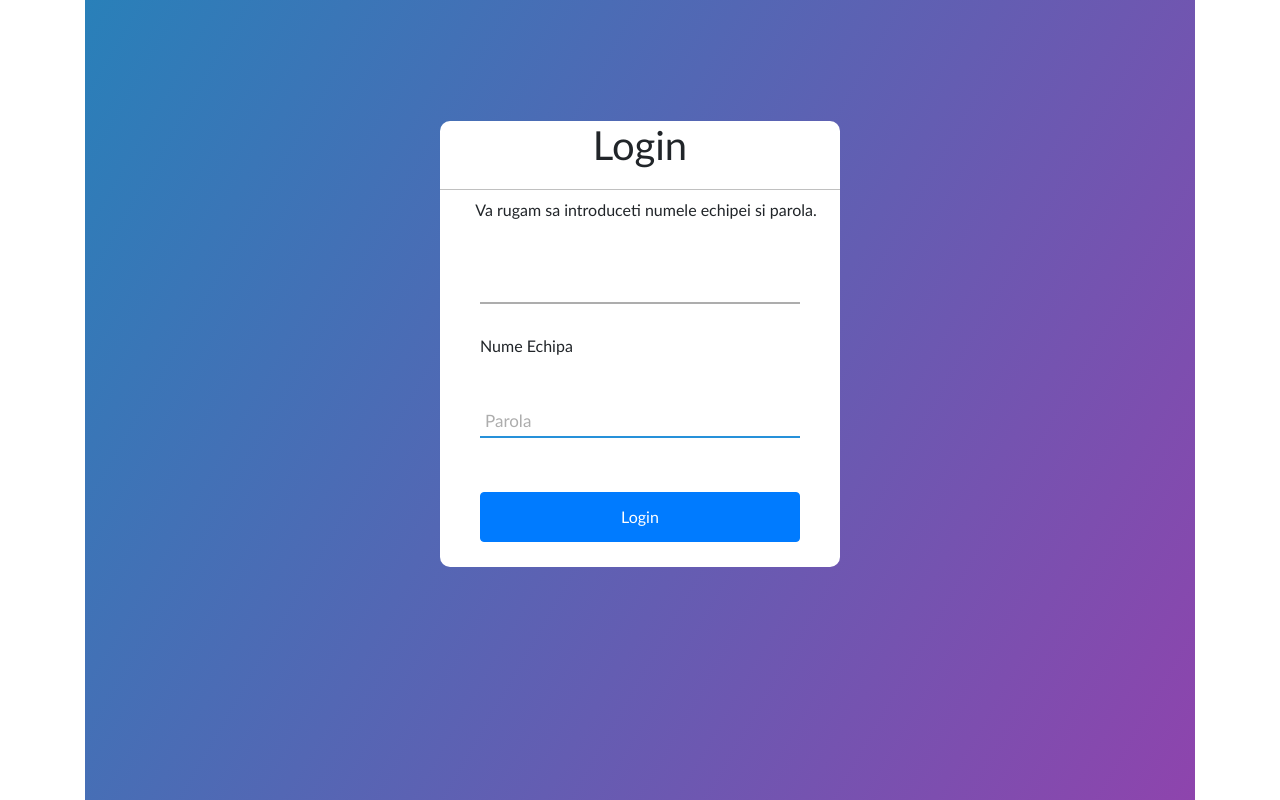
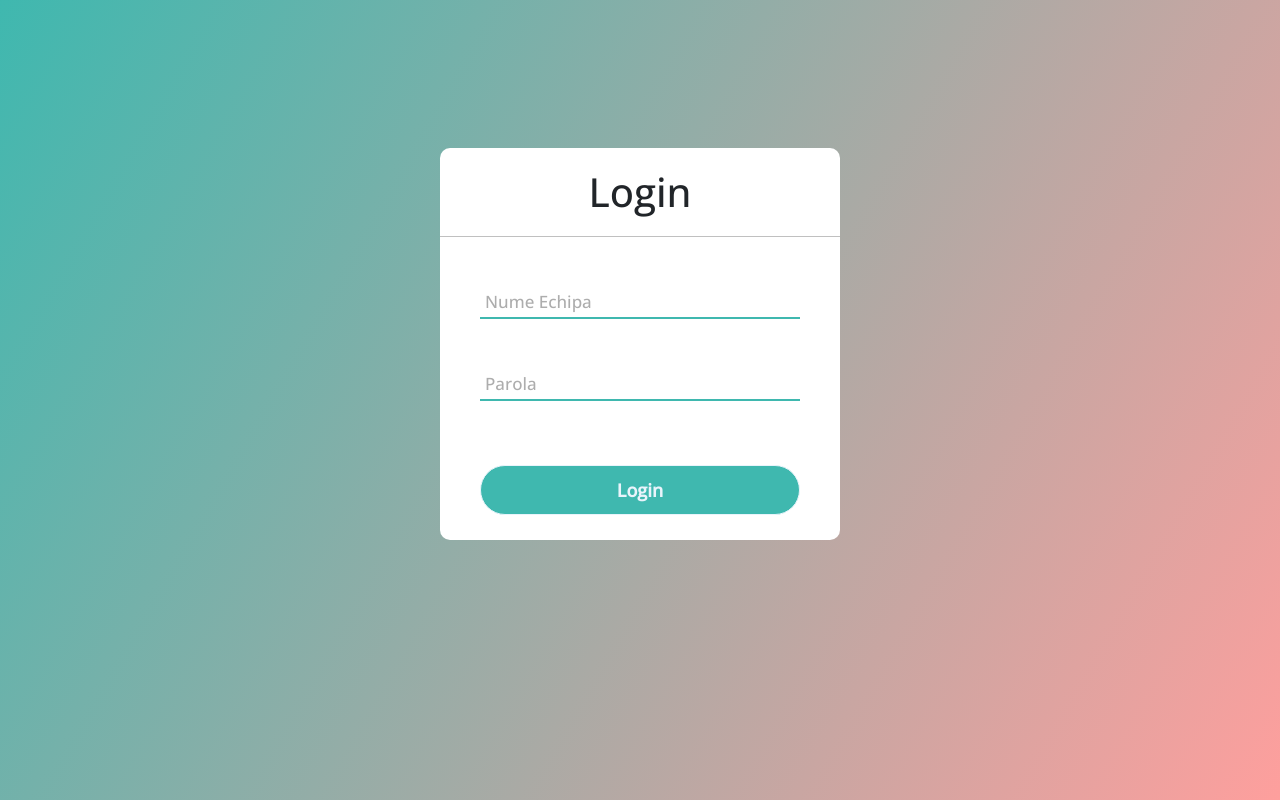
Before and after one commit to mihais137/aplicatietutorialpythonflask, a Flask app: page /login in a window 1280 px wide. Shown: the part 56-856 px from the top of the page. Run offline with Flask 2, Linux system fonts and the light colour scheme; some libraries are stand-ins or nearby versions.

Commit message:
login page done

```diff
--- a/website/templates/base.html
+++ b/website/templates/base.html
@@ -14,7 +14,6 @@
         href="https://stackpath.bootstrapcdn.com/font-awesome/4.7.0/css/font-awesome.min.css"
         crossorigin="anonymous"
       />
-
       <title>{% block title %}Home{% endblock %}</title>
 
     </head>
--- a/website/templates/login-styles.css
+++ /dev/null
@@ -1,110 +0,0 @@
-.body {
-    margin: 0;
-    padding: 0;
-    font-family: "Gill Sans", sans-serif;
-    background: linear-gradient(120deg, #2980b9, #8e44ad);
-    height: 100vh;
-    overflow: hidden;
-  }
-
-  .center{
-    position: absolute;
-    top: 50%;
-    left: 50%;
-    transform: translate(-50%, -50%);
-    width: 400px;
-    background: white;
-    border-radius: 10px;
-  }
-
-  .center h1 {
-    text-align: center;
-    padding: 0 0 20px 0;
-    border-bottom: 1px solid silver;
-  }
-
-  .instruction{
-    margin-bottom: 40px;
-    text-align: center;
-    font-size: 16px;
-    position: relative;
-    left: 6px;
-  }
-
-  .center form{
-    padding: 0 40px;
-    box-sizing: border-box;
-  }
-
-  form .form-group {
-    position: relative;
-    border-bottom: 2px solid #adadad;
-    margin: 30px 0;
-  }
-
-  .form-group input{
-    width: 100%;
-    padding: 0 5px;
-    height: 40px;
-    font-size: 16px;
-    border: none;
-    background: none;
-    outline: none;
-  }
-
-  input::placeholder{
-    color: #c5c6d0;
-  }
-
-  .form-group label{
-    position: absolute;
-    top: 50%;
-    left: 5px;
-    color: #adadad;
-    transform: translateY(-30%);
-    font-size: 17px;
-    pointer-events: none;
-    transition: .5s;
-
-  }
-
-  .form-group span::before{
-    content: '';
-    position: absolute;
-    top: 40px;
-    left: 0;
-    width: 100%;
-    height: 2px;
-    background-color: #2691d9;
-    transition: .5s;
-  }
-
-  .form-group input:focus ~ label,
-  .form-group input:valid ~ label{
-    top: -8px;
-    color: #2691d9;
-  }
-
-  .form-group input:focus ~ span::before,
-  .form-group input:valid ~ span::before{
-    width: 100%;
-  }
-
-  button {
-    width: 100%;
-    height: 50px;
-    border: 1px solid;
-    background: #2691d9;
-    border-radius: 25px;
-    font-size: 18px;
-    color: #e9f4fb;
-    font-weight: 700;
-    cursor: pointer;
-    outline: none;
-    margin-bottom: 25px;
-  }
-
-  button:hover {
-    border-color: #2691d9;
-    transition: .5s;
-  }
--- a/website/templates/login.html
+++ b/website/templates/login.html
@@ -2,26 +2,153 @@
 {% block title %}Login - DroWo 23{% endblock %}
 
 {% block content %}
-<link rel="stylesheet" href="login-styles.css">
 
+<div class="container">
 <div class="body">
     <div class="center">
         <h1>Login</h1>
-        <div class="instruction">Va rugam sa introduceti numele echipei si parola.</div>
+        <!-- <div class="instruction">Va rugam sa introduceti numele echipei si parola.</div> -->
         <form method="POST">
             <div class="form-group">
                 <input type="text" class="form-control" id="numeEchipa" name="numeEchipa" required/>
-            </div>
                 <span></span>
                 <label for="numeEchipa">Nume Echipa</label>
+            </div>
             <div class="form-group">
                 <input type="password" class="form-control" id="parolaEchipa" required/>
                 <span></span>
                 <label for="parolaEchipa">Parola</label>
             </div>
             <br/>
-            <button type="submit" class="btn btn-primary">Login</button>
+            <input type="submit" class="btn btn-primary" id="butonSubmit" value="Login"></input>
         </form>
     </div>
 </div>
+</div>
+
+
+
+<style>
+
+@import url('https://fonts.googleapis.com/css2?family=Open+Sans:wght@300;500&family=Pacifico&family=Poppins:wght@700&display=swap');
+
+.container{
+    margin-left: 0;
+    padding-left: 0;
+
+
+}
+.body {
+    margin: 0;
+    padding: 0;
+    font-family: "Open Sans", sans-serif;
+    height: 100vh;
+    width: 100vw;
+    overflow: hidden;
+    background: linear-gradient(120deg, #3FB8AF, #FE9F9D);
+  }
+
+  .center{
+    position: absolute;
+    top: 50%;
+    left: 50%;
+    transform: translate(-50%, -50%);
+    width: 400px;
+    background: white;
+    border-radius: 10px;
+  }
+
+  .center h1 {
+    text-align: center;
+    padding: 20px 0 20px 0;
+    border-bottom: 1px solid silver;
+  }
+
+  .center form{
+    padding: 0 40px;
+    box-sizing: border-box;
+  }
+
+  form .form-group {
+    position: relative;
+    border-bottom: 2px solid #adadad;
+    margin: 40px 0;
+  }
+
+  .form-group input{
+    width: 100%;
+    padding: 0 5px;
+    height: 40px;
+    font-size: 16px;
+    border: none;
+    background: none;
+    outline: none;
+  }
+
+  .form-group label{
+    position: absolute;
+    top: 50%;
+    left: 5px;
+    color: #adadad;
+    transform: translateY(-30%);
+    font-size: 17px;
+    pointer-events: none;
+    transition: .5s;
+
+  }
+
+  .form-group span::before{
+    content: '';
+    position: absolute;
+    top: 40px;
+    left: 0;
+    width: 100%;
+    height: 2px;
+    background-color: #3FB8AF;
+    transition: .5s;
+  }
+
+.form-group input:focus {
+    outline-width: 0;
+}
+
+  .form-group input:focus ~ label{
+    top: -17px;
+    color: #3FB8AF;
+  }
+
+  .form-group input:valid ~ label{
+    top: -17px;
+    color: #3FB8AF;
+  }
+
+  .form-group input:focus ~ span::before{
+    width: 100%;
+  }
+
+  .form-group input:valid ~ span::before{
+    width: 100%;
+  }
+
+  #butonSubmit {
+    width: 100%;
+    height: 50px;
+    border: 1px solid;
+    background: #3FB8AF;
+    border-radius: 25px;
+    font-size: 18px;
+    color: #e9f4fb;
+    font-weight: 700;
+    cursor: pointer;
+    outline: none;
+    margin-bottom: 25px;
+  }
+
+  button:hover {
+    border-color: #3FB8AF;
+    transition: .5s;
+  }
+
+</style>
+
 {% endblock%}
```
